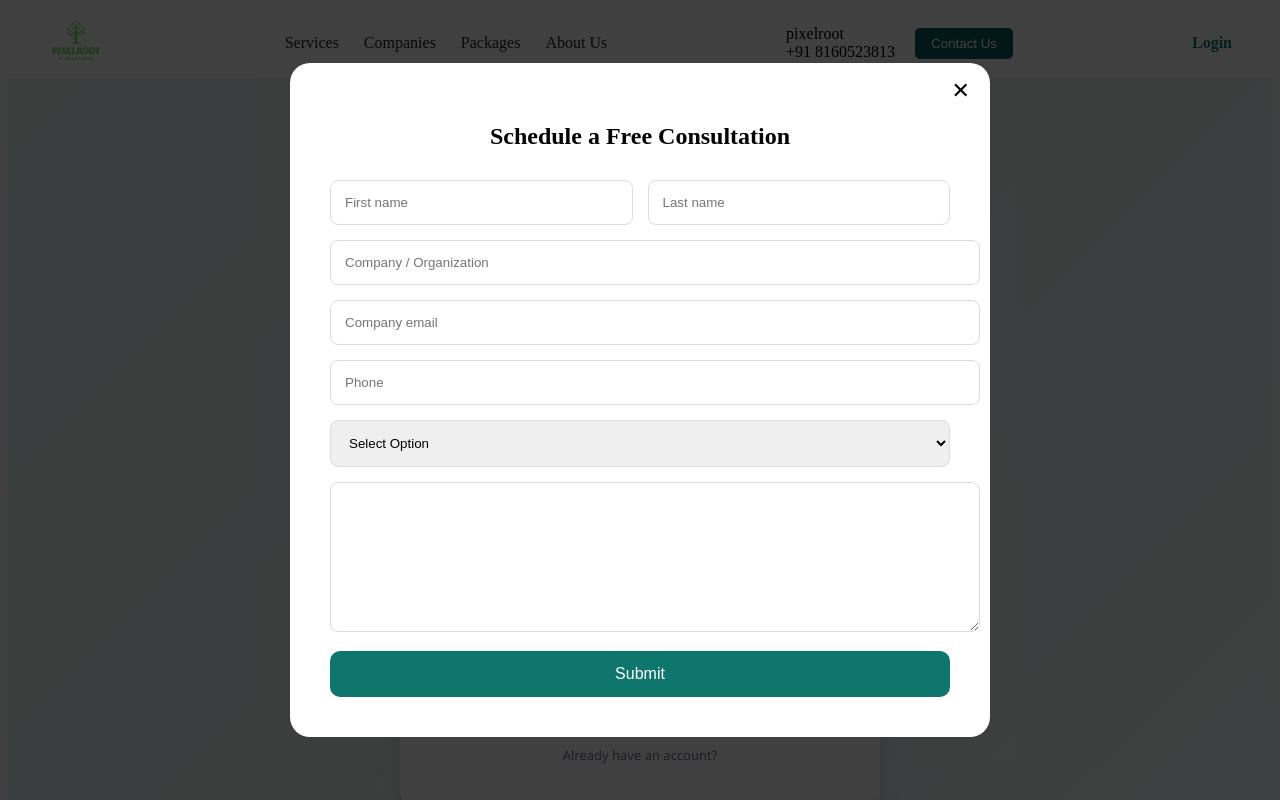
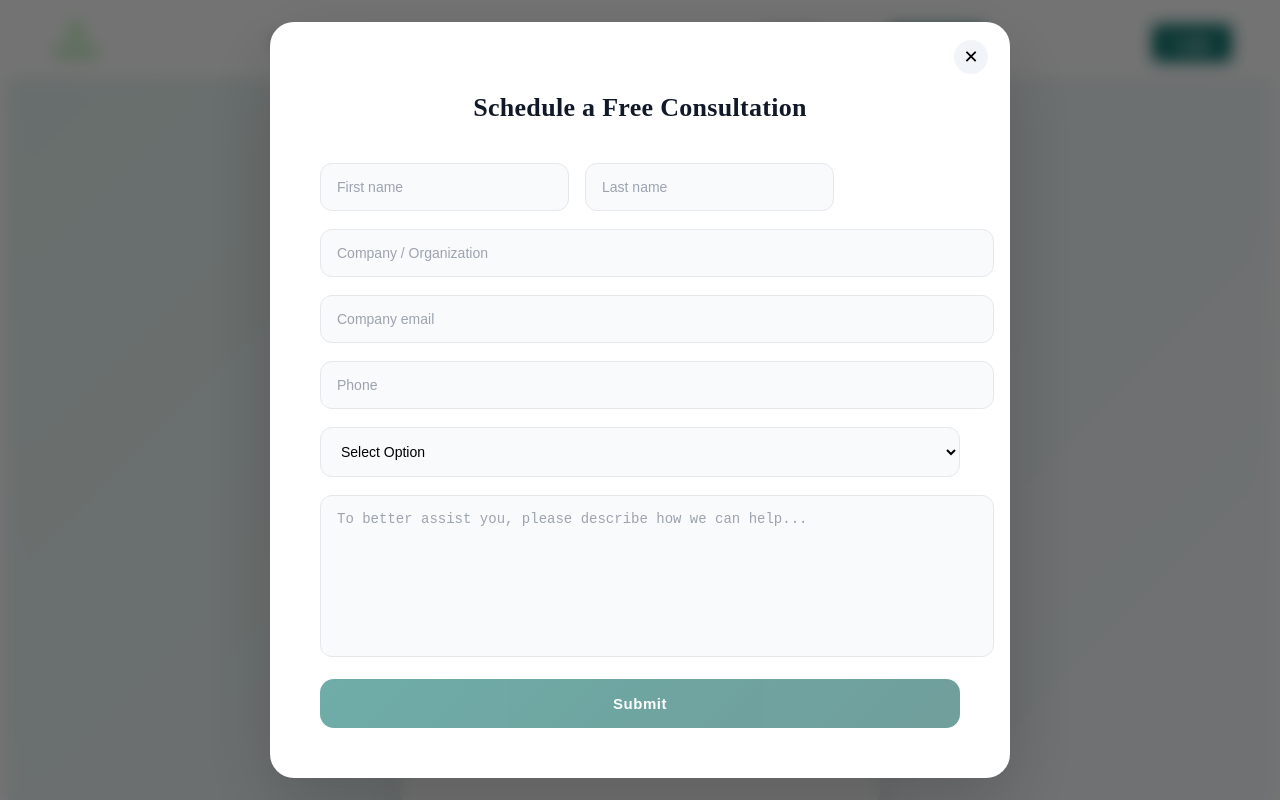
Before and after one commit to Parthparmar73/FInalproject, an Angular app: page /register in a window 1280 px wide. Both pictures are taken after a click on the button "Contact Us". Shown: the top 800 px of the page. Built offline with nearby package versions, Linux system fonts and the light colour scheme.

Commit message:
footer ma route valu kari didhu che

```diff
--- a/src/app/ecommerce/ecommerce.html
+++ b/src/app/ecommerce/ecommerce.html
@@ -1,3 +1,4 @@
+<section id="details">
 <div class="page">
 
   <!-- Back -->
@@ -99,3 +100,4 @@
 
   </div>
 </div>
+</section>
--- a/src/app/footer/footer.ts
+++ b/src/app/footer/footer.ts
@@ -1,9 +1,11 @@
 import { Component } from '@angular/core';
 import { CommonModule } from '@angular/common';
+import { RouterModule } from '@angular/router';   // 👈 ADD THIS
 
 @Component({
   selector: 'app-footer',
-  imports: [CommonModule],
+  standalone: true,   // 👈 Ensure this is present
+  imports: [CommonModule, RouterModule],  // 👈 ADD RouterModule HERE
   templateUrl: './footer.html',
   styleUrls: ['./footer.css'],
 })
--- a/src/app/navbar/navbar.css
+++ b/src/app/navbar/navbar.css
@@ -274,82 +274,6 @@
   }
 }
 
-
-
-
-/* overlay */
-.overlay{
-  position:fixed;
-  inset:0;
-  background:rgba(0,0,0,0.75);
-  display:flex;
-  justify-content:center;
-  align-items:center;
-  z-index:9999;
-}
-
-/* modal */
-.contact-modal{
-  background:#fff;
-  width:620px;
-  padding:40px;
-  border-radius:20px;
-  position:relative;
-}
-
-/* close */
-.close{
-  position:absolute;
-  top:15px;
-  right:20px;
-  font-size:22px;
-  cursor:pointer;
-}
-
-/* form */
-.contact-modal h2{
-  text-align:center;
-  margin-bottom:30px;
-}
-
-.row{
-  display:flex;
-  gap:15px;
-}
-
-input, select, textarea{
-  width:100%;
-  padding:14px;
-  margin-bottom:15px;
-  border:1px solid #ddd;
-  border-radius:8px;
-}
-
-textarea{
-  height:120px;
-}
-
-.submit-btn{
-  width:100%;
-  padding:14px;
-  background:#0f766e;
-  color:#fff;
-  border:none;
-  border-radius:10px;
-  font-size:16px;
-  cursor:pointer;
-}
-.user-box {
-  display: flex;
-  align-items: center;
-  gap: 10px;
-}
-
-.user-name {
-  color: #0f766e;
-  font-size: 14px;
-}
-
 .logout-btn {
   background: #0f766e;
   border: none;
@@ -364,7 +288,223 @@ textarea{
 }
 
 .login-btn {
-  color: #0f766e;
+  display: inline-block;
+  background-color: #0f766e;
+  color: #ffffff;
+  padding: 10px 20px;
+  border-radius: 6px;
   text-decoration: none;
-  font-weight: bold;
+  font-weight: 600;
+  border: none;
+  cursor: pointer;
+  transition: all 0.3s ease;
 }
+
+/* Hover effect */
+.login-btn:hover {
+  background-color: #115e59;
+  transform: translateY(-2px);
+}
+
+/* Active click effect */
+.login-btn:active {
+  transform: translateY(0);
+}
+
+
+
+/* ==============================
+   OVERLAY (Blur + Smooth Fade)
+============================== */
+
+.overlay{
+  position: fixed;
+  inset: 0;
+  background: rgba(0,0,0,0.55);
+  backdrop-filter: blur(8px);
+  display: flex;
+  justify-content: center;
+  align-items: center;
+  z-index: 9999;
+  animation: fadeIn 0.25s ease;
+}
+
+@keyframes fadeIn{
+  from{ opacity:0; }
+  to{ opacity:1; }
+}
+
+/* ==============================
+   MODAL CARD
+============================== */
+
+.contact-modal{
+  background: #ffffff;
+  width: 640px;
+  max-width: 95%;
+  padding: 50px;
+  border-radius: 24px;
+  position: relative;
+  box-shadow: 0 30px 80px rgba(0,0,0,0.18);
+  animation: slideUp 0.35s ease;
+}
+
+@keyframes slideUp{
+  from{
+    transform: translateY(40px);
+    opacity:0;
+  }
+  to{
+    transform: translateY(0);
+    opacity:1;
+  }
+}
+
+/* ==============================
+   CLOSE BUTTON
+============================== */
+
+.close{
+  position:absolute;
+  top:18px;
+  right:22px;
+  font-size:18px;
+  cursor:pointer;
+  width:34px;
+  height:34px;
+  display:flex;
+  align-items:center;
+  justify-content:center;
+  border-radius:50%;
+  background:#f1f5f9;
+  transition: all 0.2s ease;
+}
+
+.close:hover{
+  background:#0f766e;
+  color:#fff;
+}
+
+/* ==============================
+   TITLE
+============================== */
+
+.contact-modal h2{
+  text-align:center;
+  margin-bottom:40px;
+  font-size:26px;
+  font-weight:600;
+  color:#111827;
+  letter-spacing:0.3px;
+}
+
+/* ==============================
+   FORM LAYOUT
+============================== */
+
+.row{
+  display:flex;
+  gap: 50px;
+}
+
+input,
+select,
+textarea{
+  width:100%;
+  padding:15px 16px;
+  margin-bottom:18px;
+  border:1px solid #e5e7eb;
+  border-radius:12px;
+  font-size:14px;
+  background:#f9fafb;
+  transition: all 0.25s ease;
+}
+
+input::placeholder,
+textarea::placeholder{
+  color:#9ca3af;
+}
+
+/* Focus Effect */
+
+input:focus,
+select:focus,
+textarea:focus{
+  outline:none;
+  border-color:#0f766e;
+  background:#ffffff;
+  box-shadow: 0 0 0 4px rgba(15,118,110,0.12);
+}
+
+/* Textarea */
+
+textarea{
+  height:130px;
+  resize:none;
+}
+
+/* ==============================
+   SUBMIT BUTTON
+============================== */
+
+.submit-btn{
+  width:100%;
+  padding:16px;
+  background: linear-gradient(135deg,#0f766e,#115e59);
+  color:#fff;
+  border:none;
+  border-radius:14px;
+  font-size:15px;
+  font-weight:600;
+  letter-spacing:0.5px;
+  cursor:pointer;
+  transition: all 0.3s ease;
+}
+
+.submit-btn:hover{
+  transform: translateY(-3px);
+  box-shadow: 0 12px 30px rgba(15,118,110,0.35);
+}
+
+.submit-btn:active{
+  transform: translateY(0);
+}
+
+.submit-btn:disabled{
+  opacity:0.6;
+  cursor:not-allowed;
+  box-shadow:none;
+}
+
+/* ==============================
+   VALIDATION STYLE
+============================== */
+
+.invalid{
+  border:1px solid #dc2626 !important;
+  background:#fef2f2;
+}
+
+small{
+  color:#dc2626;
+  font-size:12px;
+  margin-top:-12px;
+  margin-bottom:14px;
+  display:block;
+}
+
+/* ==============================
+   RESPONSIVE
+============================== */
+
+@media (max-width:600px){
+
+  .contact-modal{
+    padding:30px 22px;
+  }
+
+  .row{
+    flex-direction:column;
+  }
+
+}
--- a/src/app/navbar/navbar.html
+++ b/src/app/navbar/navbar.html
@@ -199,39 +199,115 @@
 </main>
 
 <!-- CONTACT POPUP -->
-<div class="overlay" *ngIf="showContactPopup">
+<div class="overlay"
+     *ngIf="showContactPopup"
+     (click)="closeContactPopup()">
 
-  <div class="contact-modal">
+  <div class="contact-modal"
+       (click)="$event.stopPropagation()">
 
-    <span class="close"
-          (click)="closeContactPopup()">✕</span>
+    <span class="close" (click)="closeContactPopup()">✕</span>
 
     <h2>Schedule a Free Consultation</h2>
 
-    <form>
+    <form [formGroup]="contactForm"
+          (ngSubmit)="submitContactForm()">
+
       <div class="row">
-        <input type="text" placeholder="First name" />
-        <input type="text" placeholder="Last name" />
+        <div>
+          <input type="text"
+                 placeholder="First name"
+                 formControlName="firstName"
+                 [class.invalid]="contactForm.get('firstName')?.touched && contactForm.get('firstName')?.invalid"/>
+
+          <small *ngIf="contactForm.get('firstName')?.touched && contactForm.get('firstName')?.errors?.['required']">
+            First name is required
+          </small>
+
+          <small *ngIf="contactForm.get('firstName')?.touched && contactForm.get('firstName')?.errors?.['minlength']">
+            Minimum 2 characters required
+          </small>
+        </div>
+
+        <div>
+          <input type="text"
+                 placeholder="Last name"
+                 formControlName="lastName"
+                 [class.invalid]="contactForm.get('lastName')?.touched && contactForm.get('lastName')?.invalid"/>
+
+          <small *ngIf="contactForm.get('lastName')?.touched && contactForm.get('lastName')?.invalid">
+            Last name is required
+          </small>
+        </div>
       </div>
 
-      <input type="text" placeholder="Company / Organization" />
-      <input type="email" placeholder="Company email" />
-      <input type="tel" placeholder="Phone" />
+      <input type="text"
+             placeholder="Company / Organization"
+             formControlName="company"
+             [class.invalid]="contactForm.get('company')?.touched && contactForm.get('company')?.invalid"/>
 
-      <select>
-        <option>Select Option</option>
+      <small *ngIf="contactForm.get('company')?.touched && contactForm.get('company')?.invalid">
+        Company is required
+      </small>
+
+      <input type="email"
+             placeholder="Company email"
+             formControlName="email"
+             [class.invalid]="contactForm.get('email')?.touched && contactForm.get('email')?.invalid"/>
+
+      <small *ngIf="contactForm.get('email')?.touched && contactForm.get('email')?.errors?.['required']">
+        Email is required
+      </small>
+
+      <small *ngIf="contactForm.get('email')?.touched && contactForm.get('email')?.errors?.['email']">
+        Enter valid email address
+      </small>
+
+      <input type="tel"
+             placeholder="Phone"
+             formControlName="phone"
+             [class.invalid]="contactForm.get('phone')?.touched && contactForm.get('phone')?.invalid"/>
+
+      <small *ngIf="contactForm.get('phone')?.touched && contactForm.get('phone')?.errors?.['required']">
+        Phone number is required
+      </small>
+
+      <small *ngIf="contactForm.get('phone')?.touched && contactForm.get('phone')?.errors?.['pattern']">
+        Enter valid 10 digit phone number
+      </small>
+
+      <select formControlName="service"
+              [class.invalid]="contactForm.get('service')?.touched && contactForm.get('service')?.invalid">
+        <option value="">Select Option</option>
         <option>Web Development</option>
         <option>App Development</option>
         <option>UI / UX</option>
       </select>
 
+      <small *ngIf="contactForm.get('service')?.touched && contactForm.get('service')?.invalid">
+        Please select a service
+      </small>
+
       <textarea
-        placeholder="To better assist you, please describe how we can help...">
+        placeholder="To better assist you, please describe how we can help..."
+        formControlName="message"
+        [class.invalid]="contactForm.get('message')?.touched && contactForm.get('message')?.invalid">
       </textarea>
 
-      <button type="submit" class="submit-btn">
+      <small *ngIf="contactForm.get('message')?.touched && contactForm.get('message')?.errors?.['required']">
+        Message is required
+      </small>
+
+      <small *ngIf="contactForm.get('message')?.touched && contactForm.get('message')?.errors?.['minlength']">
+        Message must be at least 10 characters
+      </small>
+
+      <button type="submit"
+              class="submit-btn"
+              [disabled]="contactForm.invalid">
         Submit
       </button>
+
     </form>
 
   </div>
--- a/src/app/navbar/navbar.ts
+++ b/src/app/navbar/navbar.ts
@@ -3,22 +3,31 @@ import { Router, RouterModule } from '@angular/router';
 import { CommonModule } from '@angular/common';
 import { AuthService } from '../services/auth';
 
+// 🔥 ADD THESE
+import { FormBuilder, FormGroup, Validators, ReactiveFormsModule } from '@angular/forms';
+
 @Component({
   selector: 'app-navbar',
   standalone: true,
-  imports: [RouterModule, CommonModule],
+  imports: [
+    RouterModule,
+    CommonModule,
+    ReactiveFormsModule   // 🔥 ADD THIS
+  ],
   templateUrl: './navbar.html',
   styleUrls: ['./navbar.css']
 })
 export class NavbarComponent implements OnInit {
 
   activeDropdown: string | null = null;
-
   showContactPopup = false;
 
   // 🔥 LOGIN STATE
   userEmail: string | null = null;
   isLoggedIn = false;
+
+  // 🔥 CONTACT FORM
+  contactForm!: FormGroup;
 
   ecommerceService = {
     name: 'E-commerce Solution'
@@ -30,7 +39,8 @@ export class NavbarComponent implements OnInit {
 
   constructor(
     private router: Router,
-    private auth: AuthService
+    private auth: AuthService,
+    private fb: FormBuilder   // 🔥 ADD THIS
   ) {}
 
   // 🔥 SESSION CHECK
@@ -48,8 +58,18 @@ export class NavbarComponent implements OnInit {
 
     });
 
+    // 🔥 INIT CONTACT FORM
+    this.contactForm = this.fb.group({
+      firstName: ['', [Validators.required, Validators.minLength(2)]],
+      lastName: ['', Validators.required],
+      company: ['', Validators.required],
+      email: ['', [Validators.required, Validators.email]],
+      phone: ['', [Validators.required, Validators.pattern('^[0-9]{10}$')]],
+      service: ['', Validators.required],
+      message: ['', [Validators.required, Validators.minLength(10)]]
+    });
+
   }
-
 
   // 🔥 LOGOUT
   logout() {
@@ -99,4 +119,20 @@ export class NavbarComponent implements OnInit {
   closeContactPopup() {
     this.showContactPopup = false;
   }
+
+  // 🔥 FORM SUBMIT
+  submitContactForm() {
+
+    if (this.contactForm.invalid) {
+      this.contactForm.markAllAsTouched();
+      return;
+    }
+
+    console.log(this.contactForm.value);
+
+    alert('Form Submitted Successfully ✅');
+
+    this.contactForm.reset();
+    this.closeContactPopup();
+  }
 }
```
Also changed, not shown: src/app/footer/footer.css (+88 -28 lines), src/app/footer/footer.html (+17 -17 lines).
